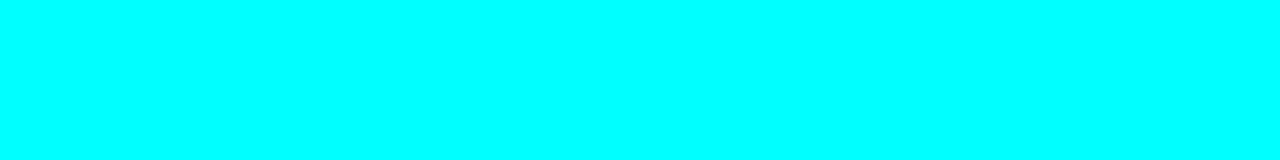
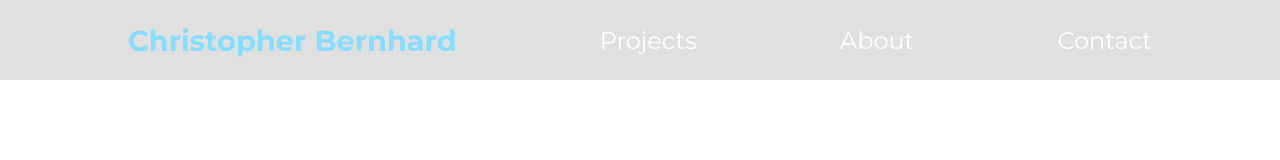
Before and after one commit to cbernhard21/portfolio, a plain HTML site: page index.html in a window 1280 px wide. Drawn offline with Linux system fonts and the light colour scheme.

Commit message:
just getting started

```diff
--- a/index.html
+++ b/index.html
@@ -6,10 +6,34 @@
   <meta http-equiv="X-UA-Compatible" content="IE=edge">
   <meta name="viewport" content="width=device-width, initial-scale=1.0">
   <title>Christopher Bernhard</title>
+
+  <!-- Font Awesome -->
+  <script src="https://kit.fontawesome.com/af77942d5c.js" crossorigin="anonymous"></script>
+
+  <!-- Google Fonts -->
+  <link rel="preconnect" href="https://fonts.gstatic.com">
+  <link href="https://fonts.googleapis.com/css2?family=Montserrat:wght@300;400;700&display=swap" rel="stylesheet">
+
+  <!-- My Styles -->
   <link rel="stylesheet" href="styles/main.css" type="text/css">
 </head>
 
 <body>
+  <!--Desktop Nav Bar-->
+  <header>
+    <nav class="nav-bar">
+      <div class="links">
+        <ul>
+          <li><a href="#name" id="name">Christopher Bernhard</a></li>
+          <li><a href="#projects" id="projects">Projects</a></li>
+          <li><a href="#about" id="about">About</a></li>
+          <li><a href="#contact" id="contact">Contact</a></li>
+        </ul>
+      </div>
+    </nav>
+  </header>
+  <!--End Desktop Nav Bar-->
+
 
   <script src="js/app.js"></script>
 </body>
--- a/styles/main.css
+++ b/styles/main.css
@@ -6,8 +6,25 @@
   box-sizing: border-box;
 }
 
+:root {
+  --font-light: 300;
+  --font-medium: 400;
+  --font-bold: 700;
+  --blue-text: #86ddff;
+  --dark-blue: #002b8f;
+  --mid-blue: #3ba0ff;
+}
+
 html {
-  background-color: aqua;
+  font-family: 'Montserrat', sans-serif;
+}
+
+a {
+  text-decoration: none;
+}
+
+ul {
+  list-style-type: none;
 }
 
 
@@ -17,7 +34,41 @@ html {
 /* UTILITIES */
 
 
-/*GENERAL STYLES */
+/* GENERAL STYLES */
+
+
+/* NAV BAR */
+
+#mobile-nav {
+  display: none;
+}
+
+.nav-bar {
+  position: absolute;
+  z-index: 2;
+  width: 100%;
+}
+
+.nav-bar ul {
+  display: flex;
+  justify-content: space-between;
+  align-items: center;
+  padding: 0 10%;
+  height: 10vh;
+  background-color: rgba(100, 100, 100, 0.2);
+}
+
+.nav-bar li a {
+  display: block;
+  color: white;
+  font-size: 1.5rem;
+}
+
+#name {
+  color: var(--blue-text);
+  font-size: 1.8rem;
+  font-weight: var(--font-bold);
+}
 
 
 /* MEDIA QUERIES */
```
Also changed, not shown: images/background-img.jpg (added).
